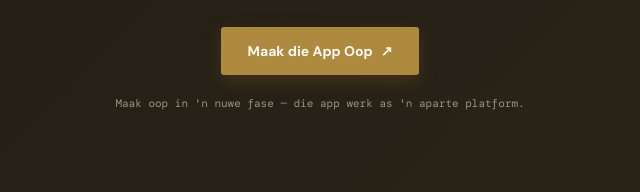
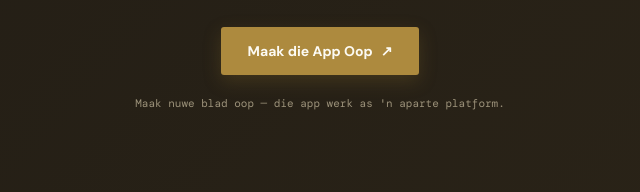
Before and after one commit to GerhardCoetzeeRSA/mykerk_web, a plain HTML site: page index.html in a window 1280 px wide. Shown: the part 2702-2894 px from the top of the page, 320-960 px from the left. Drawn offline with nearby package versions, Linux system fonts and the light colour scheme.

Commit message:
Add files via upload

```diff
--- a/index.html
+++ b/index.html
@@ -441,7 +441,7 @@
       <a class="btn btn-gold" href="https://app.mykerkmychurch.co.za/" target="_blank" rel="noopener">
         <span data-af>Maak die App Oop</span><span data-en>Open the App</span> ↗
       </a>
-      <p class="separate-note" data-af>Maak oop in 'n nuwe fase — die app werk as 'n aparte platform.</p>
+      <p class="separate-note" data-af>Maak nuwe blad oop — die app werk as 'n aparte platform.</p>
       <p class="separate-note" data-en>Opens in a new tab — the app runs as a separate platform.</p>
     </div>
   </section>
```
